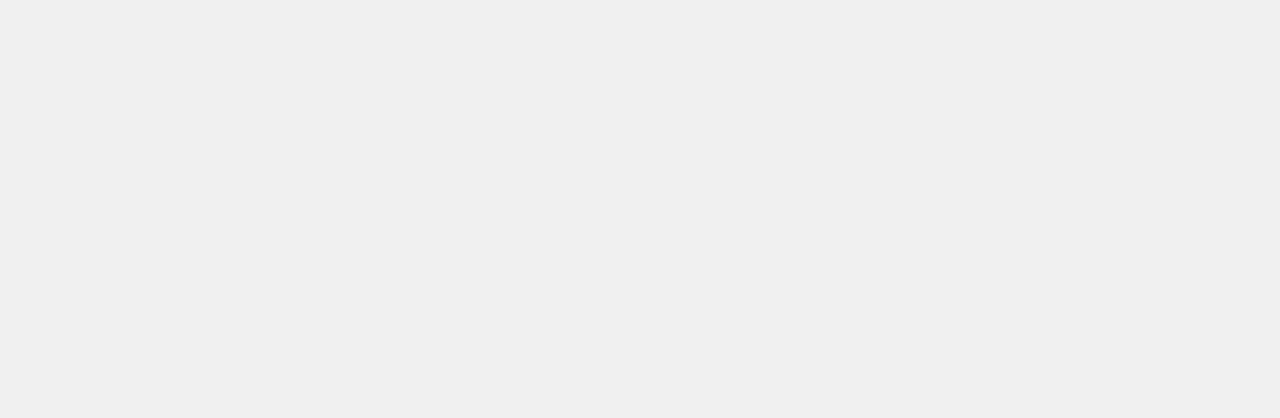
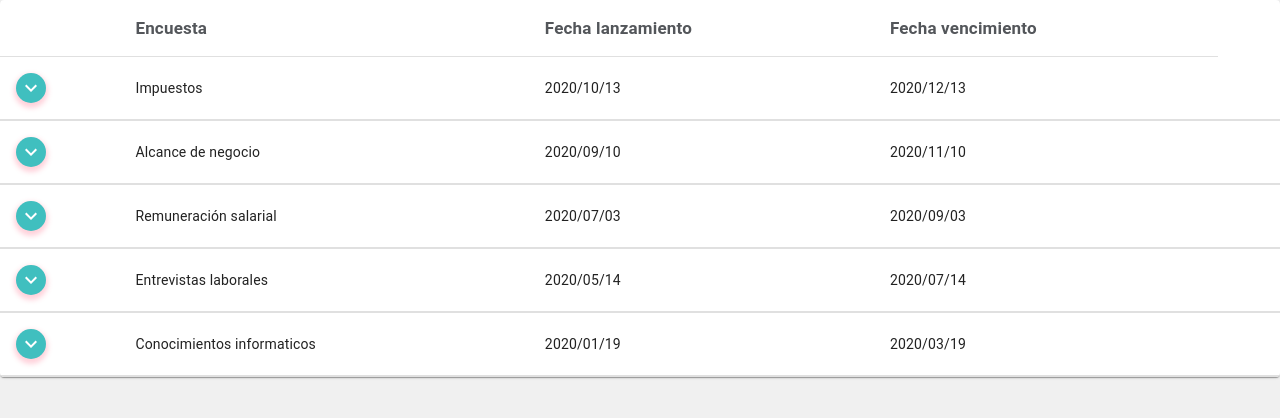
Before and after one commit to jjignacio/Interactivas, a React (Create React App) app: page /summary in a window 1280 px wide. Shown: the top 418 px of the page. Built offline with nearby package versions, Linux system fonts and the light colour scheme.

Commit message:
summary observatorio pyme

```diff
--- a/package.json
+++ b/package.json
@@ -17,6 +17,7 @@
     "react-native": "^0.63.2",
     "react-router-dom": "^5.2.0",
     "react-scripts": "3.4.3",
+    "react-sweet-progress": "^1.1.2",
     "react-user-profile": "^1.0.3"
   },
   "scripts": {
--- a/src/App.js
+++ b/src/App.js
@@ -6,6 +6,7 @@ import Empresa from './components/empresa/Company'
 import Encuesta from './components/empresa/Survey'
 import Profile from './components/empresa/Profile'
 import ObservatorioPyme from './components/observatorioPyme/MainView'
+import Summary from './components/observatorioPyme/Summary'
 
 class App extends Component {
 
@@ -17,6 +18,7 @@ class App extends Component {
         <Route path="/encuesta" component={Encuesta}/>
         <Route path="/perfil" component={Profile}/>
         <Route path="/observatorioPyme" component={ObservatorioPyme}/>
+        <Route path="/summary" component={Summary}/>
         <Route exact path="/" render={() => <Redirect to="/login"/>} />
       </Router>
     )
--- a/src/components/observatorioPyme/Summary.js
+++ b/src/components/observatorioPyme/Summary.js
@@ -1,16 +1,166 @@
-import React, { Component } from "react";
+import React, { Component } from 'react';
+import PropTypes from 'prop-types';
+import { makeStyles } from '@material-ui/core/styles';
+import Box from '@material-ui/core/Box';
+import Collapse from '@material-ui/core/Collapse';
+import IconButton from '@material-ui/core/IconButton';
+import DeleteIcon from '@material-ui/icons/Delete';
+import AddCircleIcon from '@material-ui/icons/Add';
+import Table from '@material-ui/core/Table';
+import TableBody from '@material-ui/core/TableBody';
+import TableCell from '@material-ui/core/TableCell';
+import TableContainer from '@material-ui/core/TableContainer';
+import TableHead from '@material-ui/core/TableHead';
+import TableRow from '@material-ui/core/TableRow';
+import Typography from '@material-ui/core/Typography';
+import Paper from '@material-ui/core/Paper';
+import KeyboardArrowDownIcon from '@material-ui/icons/KeyboardArrowDown';
+import KeyboardArrowUpIcon from '@material-ui/icons/KeyboardArrowUp';
+import { Progress } from 'react-sweet-progress';
+import "react-sweet-progress/lib/style.css";
 
-class Summary extends Component {
 
-    state = {
-        visible: false
-    }
+export default class Summary extends Component {
 
     render() {
-            return <div>
-                    Inicio
-                   </div>
+
+        const principalColumnsStyle = {
+            color: 'rgb(83 86 90)',
+            fontWeight: 'bold',
+            fontSize: 17,
+            };
+
+        return <div>
+                <TableContainer component={Paper}>
+                    <Table aria-label="collapsible table">
+                        <TableHead>
+                            <TableRow>
+                                <TableCell />
+                                <TableCell style= {principalColumnsStyle}>Encuesta</TableCell>
+                                <TableCell style= {principalColumnsStyle}>Fecha lanzamiento</TableCell>
+                                <TableCell style= {principalColumnsStyle}>Fecha vencimiento</TableCell>
+                            </TableRow>
+                        </TableHead>
+                        <TableBody>
+                            {rows.map((row) => (
+                                <Row key={row.name} row={row} />
+                            ))}
+                        </TableBody>
+                    </Table>
+                </TableContainer>
+                </div>
     }
 }
 
-export default Summary;
+const rows = [
+    createData('Impuestos', '2020/10/13', '2020/12/13'),
+    createData('Alcance de negocio', '2020/09/10', '2020/11/10'),
+    createData('Remuneración salarial', '2020/07/03', '2020/09/03'),
+    createData('Entrevistas laborales', '2020/05/14', '2020/07/14'),
+    createData('Conocimientos informaticos', '2020/01/19', '2020/03/19'),
+];
+
+function createData(name, releaseDate, expirationDate) {
+
+    function buildStatus(status) {
+        return <Progress type="circle" percent={status} width={50} />
+    }
+
+    return {
+        name,
+        releaseDate,
+        expirationDate,
+        companies: [
+        { razonSocial: 'Netflix', cuit: '30-71175853-0', estadoEncuesta: buildStatus(100)},
+        { razonSocial: 'Amazon', cuit: '20-12354743-0', estadoEncuesta: buildStatus(20)},
+        { razonSocial: 'Mercado Libre', cuit: '30-34636443-0', estadoEncuesta: buildStatus(50)},
+        { razonSocial: 'Tesla', cuit: '20-75675766-0', estadoEncuesta: buildStatus(0)},
+        { razonSocial: 'Google', cuit: '30-90784533-0', estadoEncuesta: buildStatus(75)},
+        ],
+    };
+}
+
+Row.propTypes = {
+    row: PropTypes.shape({
+        companies: PropTypes.arrayOf(
+        PropTypes.shape({
+            estadoEncuesta: PropTypes.string.isRequired,
+            cuit: PropTypes.string.isRequired,
+            razonSocial: PropTypes.string.isRequired,
+        }),
+        ).isRequired,
+    }).isRequired,
+};
+
+function Row(props) {
+
+    const { row } = props;
+    const [open, setOpen] = React.useState(false);
+
+    const iconButtonStyle = {
+        background: 'hsl(180, 50%, 50%)',
+        border: 0,
+        color: 'white',
+        boxShadow: '0 3px 5px 2px rgba(255, 105, 135, .3)',
+    };
+
+    const circleIconButtonStyle = {
+        background: 'hsl(180, 50%, 50%)',
+        border: 0,
+        borderRadius: 50,
+        color: 'white',
+        boxShadow: '0 3px 5px 2px rgba(255, 105, 135, .3)',
+    };
+
+    const secondaryColumnsStyle = {
+        color: 'rgb(83 86 90)',
+        fontWeight: 'bold',
+        fontSize: 14,
+        };
+
+    return (
+        <React.Fragment>
+        <TableRow>
+            <TableCell>
+                <IconButton style={iconButtonStyle} aria-label="expand row" size="small" onClick={() => setOpen(!open)}>
+                    {open ? <KeyboardArrowUpIcon /> : <KeyboardArrowDownIcon />}
+                </IconButton>
+            </TableCell>
+            <TableCell component="th" scope="row">{row.name}</TableCell>
+            <TableCell component="th" scope="row">{row.releaseDate}</TableCell>
+            <TableCell component="th" scope="row">{row.expirationDate}</TableCell>
+            <TableCell align="right">{row.empresa}</TableCell>
+        </TableRow>
+        <TableRow>
+            <TableCell style={{ paddingBottom: 0, paddingTop: 0 }} colSpan={6}>
+                <Collapse in={open} timeout="auto" unmountOnExit>
+                    <Box margin={1}>
+                    <Typography variant="h6" gutterBottom component="div">
+                        Empresas alcanzadas <AddCircleIcon position="right" style={circleIconButtonStyle} />
+                    </Typography>
+                    <Table size="small" aria-label="purchases">
+                        <TableHead>
+                            <TableRow>
+                                <TableCell style={secondaryColumnsStyle}>Razón social</TableCell>
+                                <TableCell style={secondaryColumnsStyle}>CUIT</TableCell>
+                                <TableCell style={secondaryColumnsStyle} align="left">Estado de encuesta</TableCell>
+                            </TableRow>
+                        </TableHead>
+                        <TableBody>
+                            {row.companies.map((company) => (
+                                <TableRow key={company.razonSocial}>
+                                    <TableCell component="th" scope="row">{company.razonSocial}</TableCell>
+                                    <TableCell>{company.cuit}</TableCell>
+                                    <TableCell align="left">{company.estadoEncuesta}</TableCell>
+                                    <TableCell align="left"><DeleteIcon /></TableCell>
+                                </TableRow>
+                            ))}
+                        </TableBody>
+                    </Table>
+                    </Box>
+                </Collapse>
+            </TableCell>
+        </TableRow>
+        </React.Fragment>
+    );
+}
```
Also changed, not shown: 1 other file (tests, documents, lock files or other folders).
